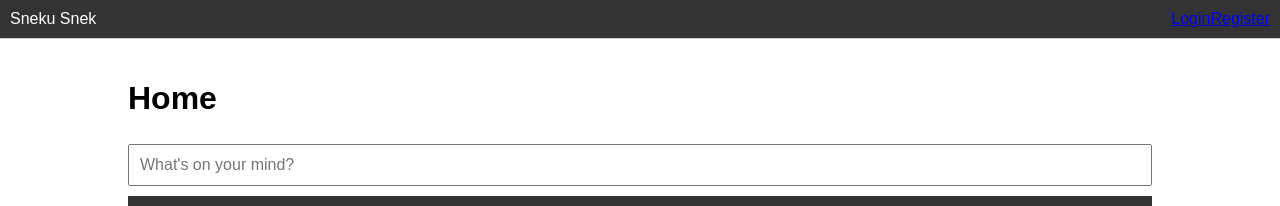
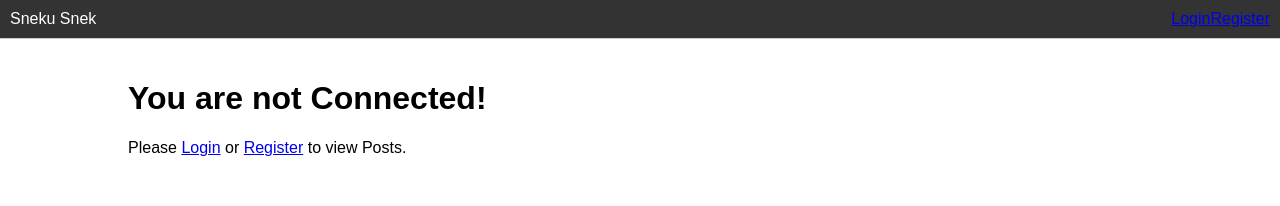
Before and after one commit to RevolverSnake412/momoi, a React (Create React App) app in the folder client/: page / in a window 1280 px wide. Shown: the top 206 px of the page. Built offline with nearby package versions, Linux system fonts and the light colour scheme; no server answers.

Commit message:
noAuth functionality appended

```diff
--- a/client/src/components/Auth/Login.js
+++ b/client/src/components/Auth/Login.js
@@ -12,6 +12,7 @@ const Login = () => {
     try {
       await authService.login({ email, password });
       navigate('/');
+      window.location.reload();
     } catch (error) {
       console.error(error);
     }
--- a/client/src/pages/Home.js
+++ b/client/src/pages/Home.js
@@ -1,9 +1,12 @@
-import React, { useState, useEffect } from 'react';
+import React, { useState, useEffect, useContext } from 'react';
 import PostList from '../components/Posts/PostList';
 import PostForm from '../components/Posts/PostForm';
 import postService from '../services/postService';
+import { AuthContext } from '../components/Layout/AuthContext';
+import { Link } from 'react-router-dom';
 
 const Home = () => {
+  const { user } = useContext(AuthContext);
   const [posts, setPosts] = useState([]);
   const [error, setError] = useState(null);
 
@@ -17,8 +20,21 @@ const Home = () => {
   };
 
   useEffect(() => {
-    fetchPosts();
-  }, []);
+    if (user) {
+      fetchPosts();
+    }
+  }, [user]);
+
+  if (!user) {
+    return (
+      <div>
+        <h1>You are not Connected!</h1>
+        <p>
+          Please <Link to="/login">Login</Link> or <Link to="/register">Register</Link> to view Posts.
+        </p>
+      </div>
+    );
+  }
 
   return (
     <div>
```
